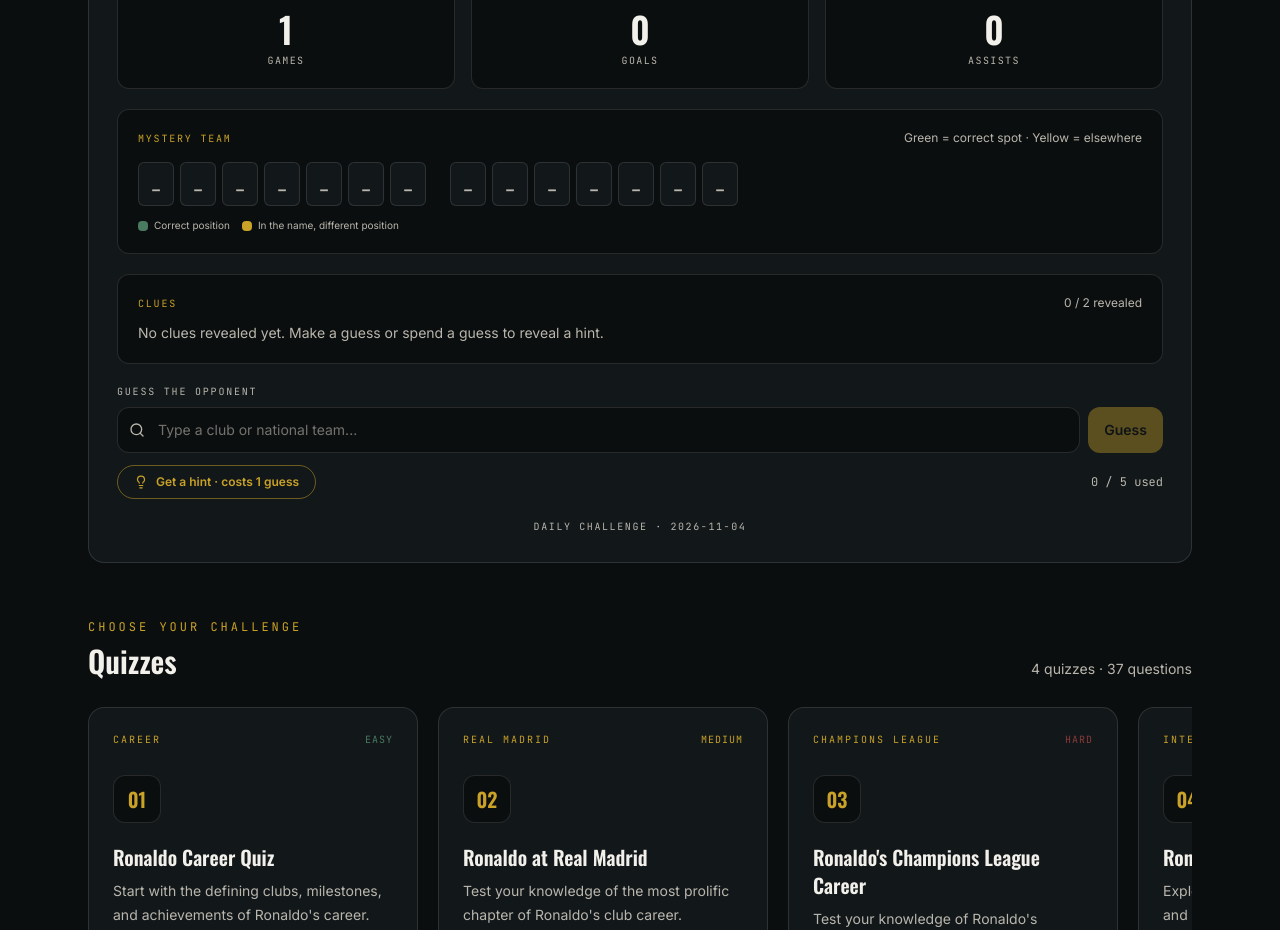
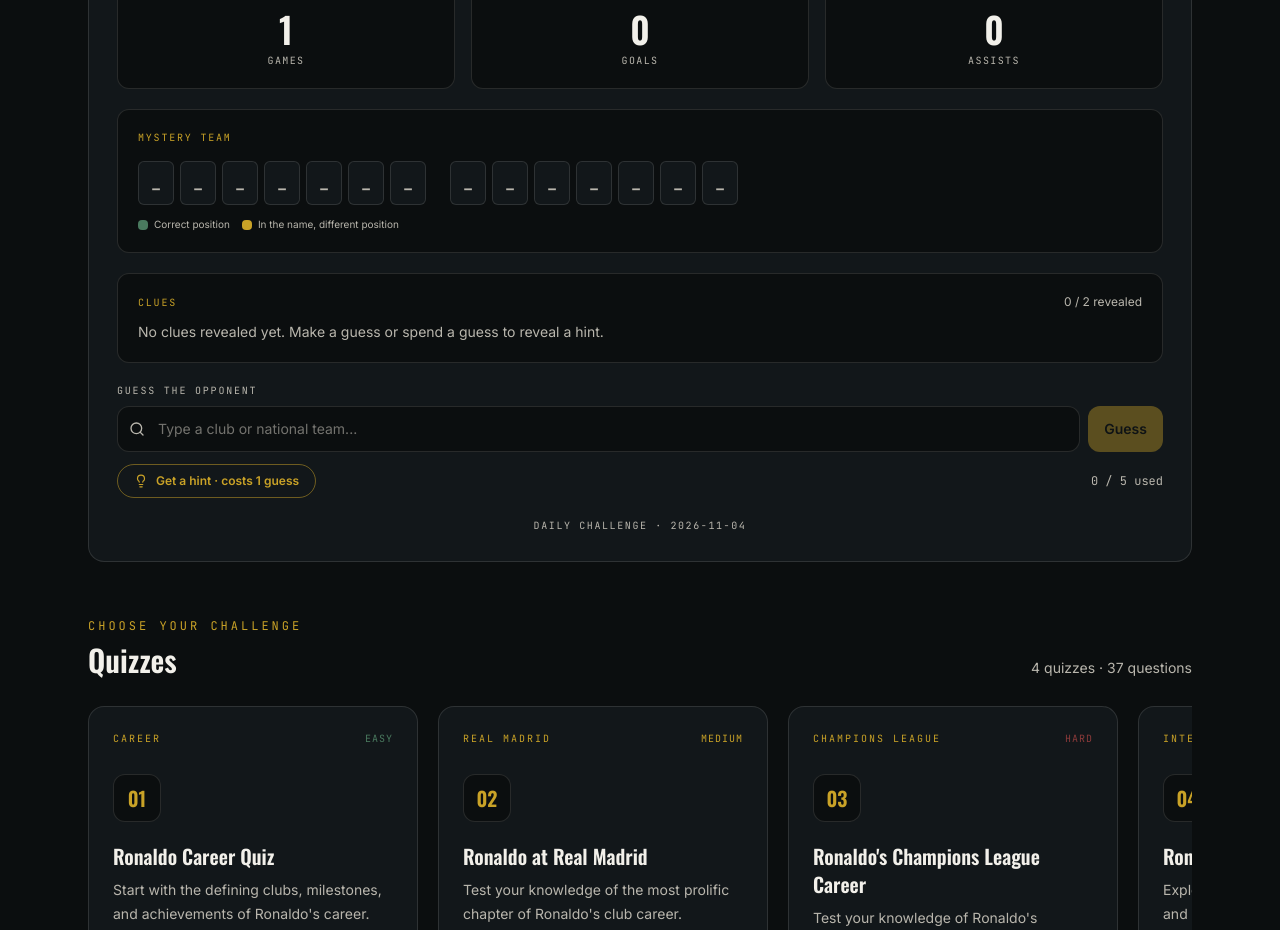
Before and after one commit to ronaldogoatsfc/cr7archive, a Next.js app: page /community in a window 1280 px wide. Shown: the part 1040-1970 px from the top of the page. Built offline with nearby package versions, Linux system fonts and the light colour scheme.

Commit message:
Remove letter feedback legend text

```diff
--- a/components/RonaldoVsWhoGame.js
+++ b/components/RonaldoVsWhoGame.js
@@ -286,7 +286,6 @@ export default function RonaldoVsWhoGame({ opponents }) {
             <div className="mt-5 rounded-xl border border-line bg-pitch p-4 sm:p-5">
               <div className="flex flex-wrap items-center justify-between gap-2">
                 <p className="font-mono text-[10px] uppercase tracking-[0.18em] text-gold">Mystery team</p>
-                <span className="text-xs text-paper-dim">Green = correct spot · Yellow = elsewhere</span>
               </div>
               <div className="mt-4 flex flex-wrap items-center gap-1.5" aria-label="Mystery team name">
                 {[...target.team].map((character, index) => {
```
